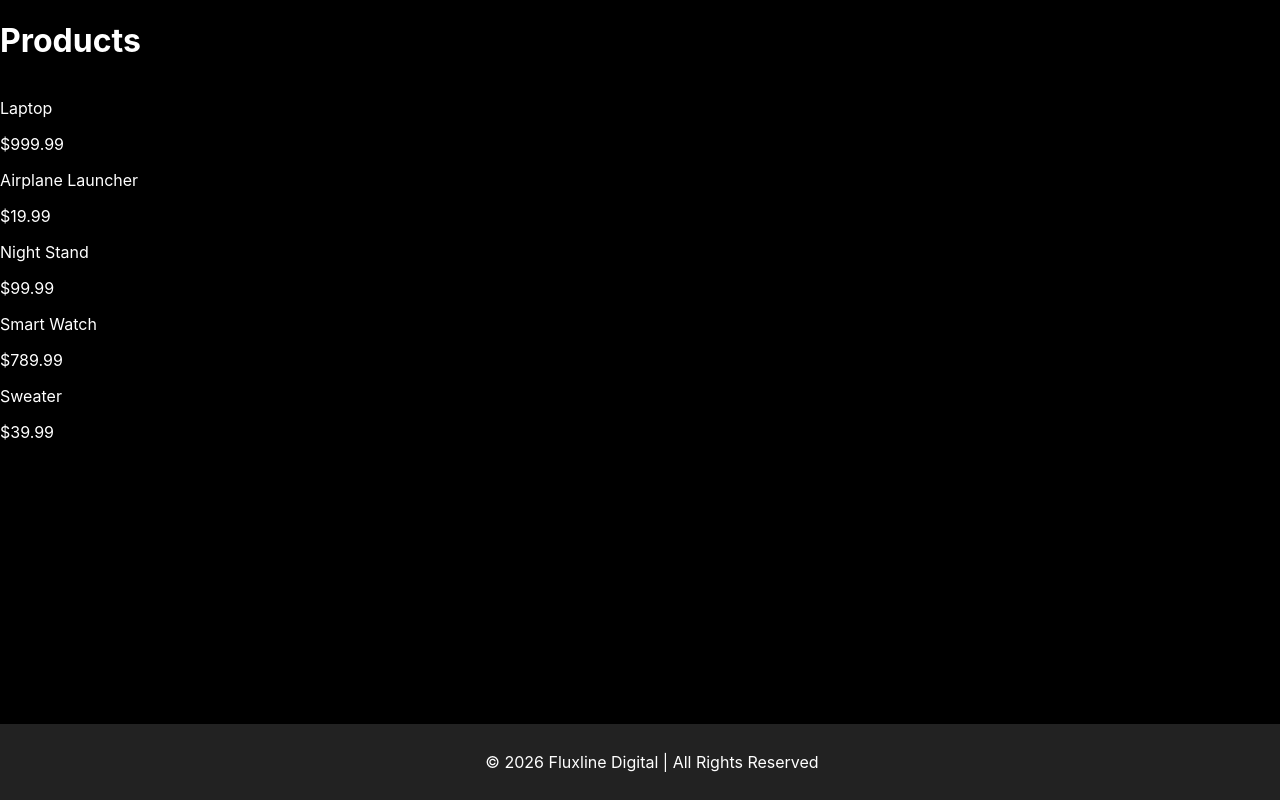
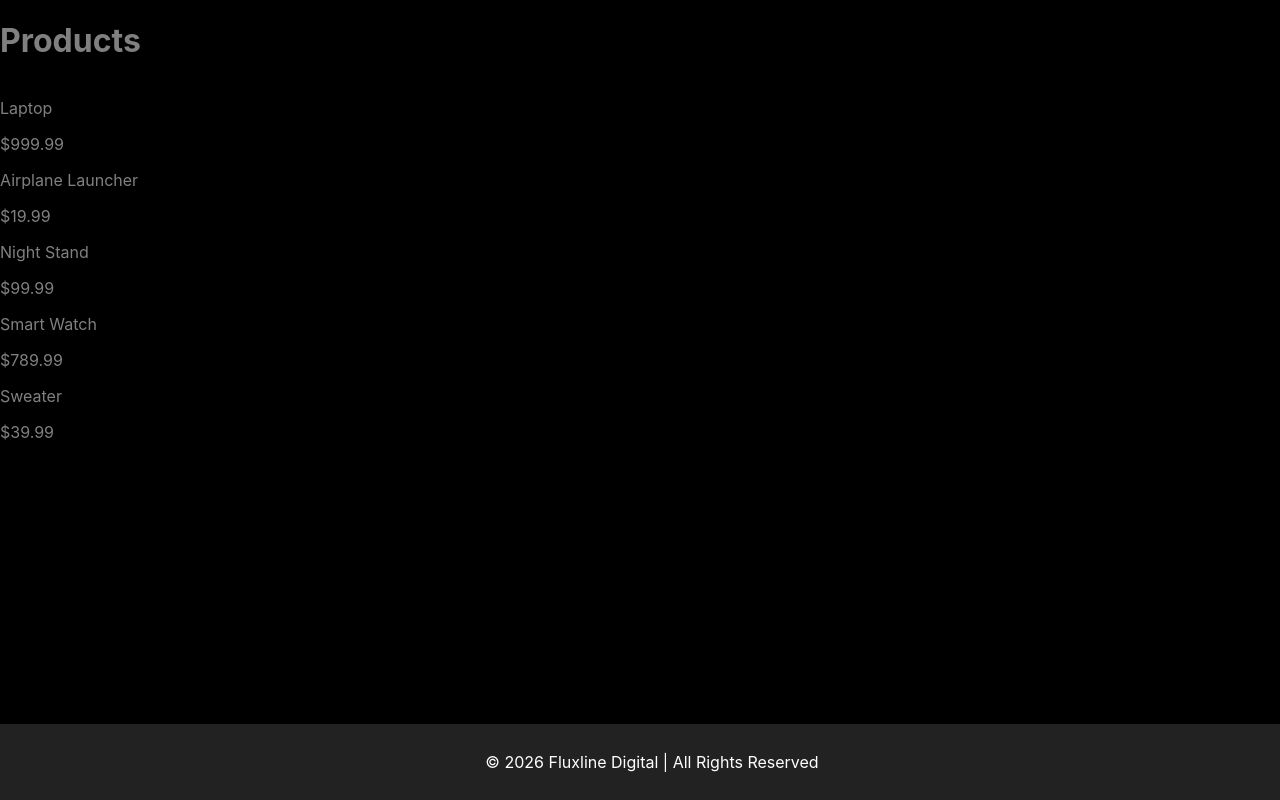
Before and after one commit to chrispv42/reactMapAssignment, a React (Create React App) app: page / in a window 1280 px wide. Shown: the top 800 px of the page. Built offline with nearby package versions, Linux system fonts and the light colour scheme.

Commit message:
toneDown

```diff
--- a/src/index.css
+++ b/src/index.css
@@ -2,7 +2,7 @@ html,
 body {
   height: 100%;
   background-color: black;
-  color: white;
+  color: #808080;
 }
 
 body {
```
